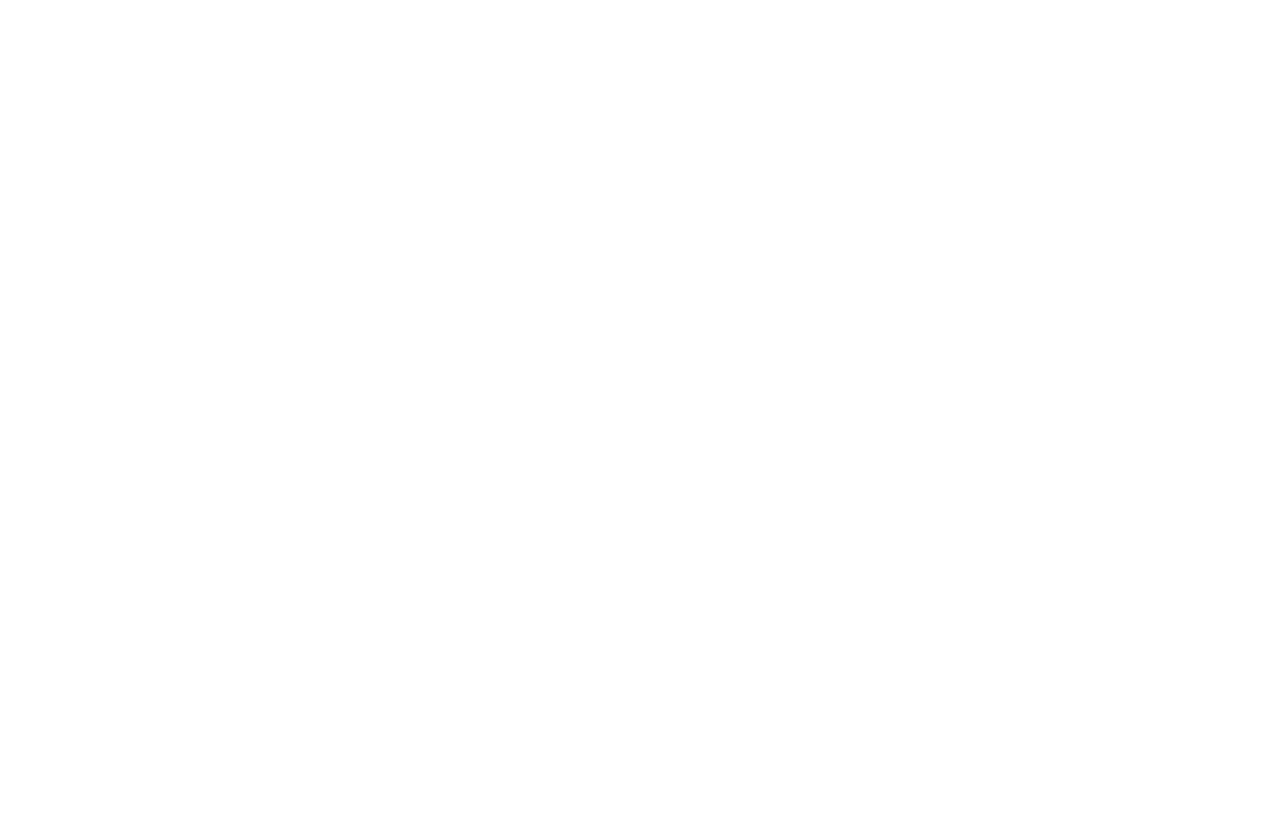
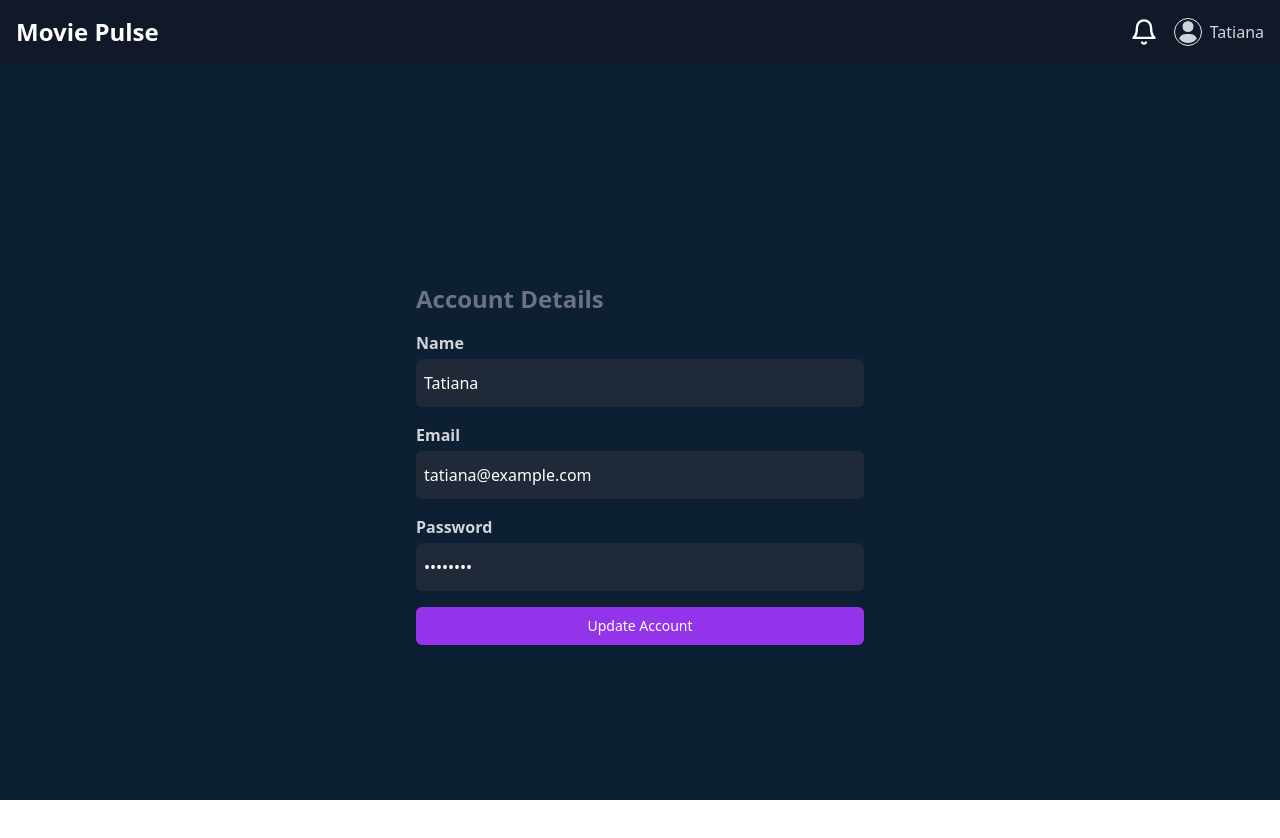
Before and after one commit to wathika-eng/moviepulse, a React (Create React App) app in the folder Frontend/: page /account in a window 1280 px wide. Before the commit this address had no page. Shown: the top 838 px of the page. Before the commit the page ends 800 px from the top, so only its background shows below. Built offline with nearby package versions, Linux system fonts and the light colour scheme.

Commit message:
solved account settings

```diff
--- a/Frontend/src/App.js
+++ b/Frontend/src/App.js
@@ -1,7 +1,8 @@
 import { BrowserRouter as Router, Routes, Route } from 'react-router-dom';
 import WelcomeScreen from './pages/Welcome';
-import Home from './pages/Home';
+import AccountDetails from './pages/AccountDetails';
 import { AppProvider } from './Contexts/AppContext';
+import Catalogue from './pages/Catalogue';
 
 function App() {
   return (
@@ -9,7 +10,8 @@ function App() {
       <Router>
         <Routes>
           <Route path='/' element={<WelcomeScreen />} />
-          <Route path='/home' element={<Home />} />
+          <Route path='/home' element={<Catalogue />} />
+          <Route path='/account' element={<AccountDetails />} />
         </Routes>
       </Router>
     </AppProvider>
--- a/Frontend/src/Components/Catalogue.js
+++ b/Frontend/src/Components/Catalogue.js
@@ -13,7 +13,6 @@ function Catalogue(){
     const { movies, isLoading } = useMovie()
 
     const handleClick = (val) => {
-        alert(val);
         setSearchQuery(val);
     }
 
--- a/Frontend/src/Components/DropdownMenu.js
+++ b/Frontend/src/Components/DropdownMenu.js
@@ -15,6 +15,10 @@ function DropdownMenu({ username }){
     setIsOpen(false);
   };
 
+  const handleHome = () => {
+    navigate('/home')
+    setIsOpen(false);
+  }
   const handleToggleTheme = () => {
     toggleTheme();
     setIsOpen(false);
@@ -37,6 +41,12 @@ function DropdownMenu({ username }){
       </button>
       {isOpen && (
         <div className="absolute right-0 mt-2 w-48 bg-gray-800 rounded-md shadow-lg py-1 border border-gray-700 z-50">
+        <button
+            className="block px-4 py-2 text-sm text-gray-300 hover:bg-gray-700 hover:text-white w-full text-left"
+            onClick={handleHome}
+          >
+            Home
+          </button>
           <button
             className="block px-4 py-2 text-sm text-gray-300 hover:bg-gray-700 hover:text-white w-full text-left"
             onClick={handleMyAccount}
--- a/Frontend/src/Components/LoginModal.js
+++ b/Frontend/src/Components/LoginModal.js
@@ -14,13 +14,13 @@ function LoginModal({ isOpen, onClose }) {
     const { name, value } = e.target;
     setFormData({...formData, [name]:value})
   }
-  const handleSubmit = (e) => {
+  const handleSubmit = async (e) => {
     e.preventDefault();
     console.log('Form Data submitted', formData);
+   const response =  isRegister ? await register({...formData, ...{last_name: 'Movie', password2: formData.password}}) : await login(formData);
 
-   const response =  isRegister ? register({...formData, ...{last_name: 'Movie', password2: formData.password}}) : login(formData);
-
-   if (response === 'Success') {
+   console.log("RESPONSE:::", response)
+   if (response === 'success') {
      navigate('/home');
      onClose();
    } else if (response === 'Error') {
@@ -41,7 +41,7 @@ function LoginModal({ isOpen, onClose }) {
         <div className='flex justify-end text-[#0d1f33] cursor-pointer' onClick={toggleIsRegister}>{isRegister? 'Login' : 'Register'}</div>
         <h2 className="text-2xl font-bold mb-6 text-center">{isRegister? 'Sign Up' : 'Sign In'}</h2>
         <form onSubmit={handleSubmit}>
-        <div className="mb-4">
+        <div className={`${isRegister ? "mb-4" : "hidden"}`}>
             <label htmlFor="username" className="block mb-2 text-sm font-medium text-gray-700">Username</label>
             <input
               type="text"
@@ -50,10 +50,9 @@ function LoginModal({ isOpen, onClose }) {
               value={formData.first_name}
               onChange={(e) => handleChange(e)}
               className="w-full p-2 border border-gray-300 rounded focus:outline-none focus:ring-2 focus:ring-purple-600"
-              required
             />
           </div>
-          <div className={`${isRegister ? "mb-4" : "hidden"}`}>
+          <div className='mb-4'>
             <label htmlFor="email" className="block mb-2 text-sm font-medium text-gray-700">Email</label>
             <input
               type="email"
@@ -62,6 +61,7 @@ function LoginModal({ isOpen, onClose }) {
               value={formData.email}
               onChange={(e) => handleChange(e)}
               className="w-full p-2 border border-gray-300 rounded focus:outline-none focus:ring-2 focus:ring-purple-600"
+              required
             />
           </div>
           <div className="mb-6">
--- a/Frontend/src/Contexts/AppContext.js
+++ b/Frontend/src/Contexts/AppContext.js
@@ -9,32 +9,28 @@ export const AppProvider = ({ children }) => {
   const [isDarkMode, setIsDarkMode] = useState(false);
   const [searchQuery, setSearchQuery] = useState('Trending');
 
-  const login = (userData) => {
-
+  const login = async (userData) => {
+    try {
+      const response = axios.post(`${BASE_URL}/login/`, userData);
+      console.log(response.data);
       setUser(userData);
-      axios.post(`${BASE_URL}/login`, userData)
-      .then(response => {
-        console.log("Login Success", response.data)
-        setUser(response.data);
-        return 'success';
-      })
-      .catch((error) => {
-        console.log("An Error Occured while Loggin in", error);
-        return 'Error';
-      })
+      return 'success';
+    } catch(err) {
+      console.log('Error while loging in', err);
+      return 'error'
+    }
   };
 
-  const register = (userData) => {
-    console.log(userData)
-    axios.post(`${BASE_URL}/signin`, userData)
-    .then((response) => {
-      console.log("Registration Success", response.data)
+  const register = async (userData) => {
+    try {
+      const response = axios.post(`${BASE_URL}/register/`, userData);
+      console.log(response.data);
+      setUser(userData);
       return 'success';
-    })
-    .catch((error) => {
-      console.log("An Error Occured While Creating User", error)
-      return 'Error';
-    })
+    } catch (err) {
+      console.log("Error while signing up", err);
+      return 'error';
+    }
   }
 
   const logout = () => {
--- /dev/null
+++ b/Frontend/src/pages/AccountDetails.js
@@ -0,0 +1,75 @@
+import React, { useState } from 'react';
+import Home from './Home';
+
+const AccountDetails = () => {
+  const [accountDetails, setAccountDetails] = useState({
+    name: 'Tatiana',
+    email: 'tatiana@example.com',
+    password: '********',
+  });
+
+  const handleInputChange = (e) => {
+    const { name, value } = e.target;
+    setAccountDetails(prev => ({ ...prev, [name]: value }));
+  };
+
+  const handleSubmit = (e) => {
+    e.preventDefault();
+    // Here you would typically make an API call to update the account details
+    console.log('Updated account details:', accountDetails);
+    // Show a success message to the user
+    alert('Account details updated successfully!');
+  };
+
+  return (
+    <Home>
+        <div className='px-4  h-full flex  items-center '>
+            <div className="max-w-md mx-auto w-full">
+            <h2 className="text-2xl font-bold mb-4 text-gray-500">Account Details</h2>
+            <form onSubmit={handleSubmit} className="space-y-4">
+                <div>
+                <label htmlFor="name" className="block font-bold   text-gray-300">Name</label>
+                <input
+                    type="text"
+                    id="name"
+                    name="name"
+                    value={accountDetails.name}
+                    onChange={handleInputChange}
+                    className="mt-1 block w-full rounded-md h-12 px-2 bg-gray-800 border-gray-700 text-white shadow-sm focus:border-purple-500 focus:ring focus:ring-purple-500 focus:ring-opacity-50"
+                />
+                </div>
+                <div>
+                <label htmlFor="email" className="block font-bold   text-gray-300">Email</label>
+                <input
+                    type="email"
+                    id="email"
+                    name="email"
+                    value={accountDetails.email}
+                    onChange={handleInputChange}
+                    className="mt-1 block w-full rounded-md h-12 px-2 bg-gray-800 border-gray-700 text-white shadow-sm focus:border-purple-500 focus:ring focus:ring-purple-500 focus:ring-opacity-50"
+                />
+                </div>
+                <div>
+                <label htmlFor="password" className="block font-bold   text-gray-300">Password</label>
+                <input
+                    type="password"
+                    id="password"
+                    name="password"
+                    value={accountDetails.password}
+                    onChange={handleInputChange}
+                    className="mt-1 block w-full rounded-md h-12 px-2 bg-gray-800 border-gray-700 text-white shadow-sm focus:border-purple-500 focus:ring focus:ring-purple-500 focus:ring-opacity-50"
+                />
+                </div>
+                <div>
+                <button type="submit" className="w-full flex justify-center py-2 px-4 border border-transparent rounded-md shadow-sm text-sm font-medium text-white bg-purple-600 hover:bg-purple-700 focus:outline-none focus:ring-2 focus:ring-offset-2 focus:ring-purple-500">
+                    Update Account
+                </button>
+                </div>
+            </form>
+            </div>
+        </div>
+    </Home>
+  );
+};
+
+export default AccountDetails;
--- /dev/null
+++ b/Frontend/src/pages/Catalogue.js
@@ -0,0 +1,49 @@
+import React, { useEffect, useState } from 'react'
+import { Link } from 'react-router-dom';
+import axios from 'axios';
+import Search from '../Components/UI/Search';
+import Card from '../Components/UI/Card';
+import Loading from '../Components/Loading';
+import { useApp } from '../Contexts/AppContext';
+import useMovie from '../Hooks/useMovie';
+import Home from './Home';
+
+
+function Catalogue(){
+    const { setSearchQuery, searchQuery, user } = useApp();
+    const { movies, isLoading } = useMovie()
+
+    const handleClick = (val) => {
+        setSearchQuery(val);
+    }
+
+    return (
+        <Home>
+            <div className="h-full space-y-4 px-4">
+                <div className="flex justify-start text-gray-300">
+                    <div className="flex items-center space-x-6">
+                        <nav>
+                            <ul className="flex space-x-6">
+                                <li onClick={()=>handleClick('Movies')} className="hover:text-purple-400">Movies</li>
+                                <li onClick={(e)=>handleClick('Series')} className="hover:text-purple-400">Series</li>
+                                <li onClick={(e)=>handleClick('Documentaries')} className="hover:text-purple-400">Documentaries</li>
+                            </ul>
+                        </nav>
+                    </div>
+                </div>
+                <Search />
+
+                <div className='ml-6 mt-16 text-white font-bold text-3xl'>{searchQuery}</div>
+                {
+                    isLoading ? ( <Loading />) : (
+                        <div className={`md:grid ${user ? 'grid-cols-4' : 'grid-cols-5'}`}>
+                            {movies.map(movie => <Card movie={movie} />)}
+                        </div>
+                    )
+                }
+            </div>
+        </Home>
+    );
+};
+
+export default Catalogue;
--- a/Frontend/src/pages/Home.js
+++ b/Frontend/src/pages/Home.js
@@ -4,17 +4,17 @@ import Catalogue from "../Components/Catalogue";
 import { useApp } from "../Contexts/AppContext";
 import Header from "../Components/Header";
 
-function Home() {
+function Home({ children }) {
     const { user } = useApp();
 
     return (
-        <div className="md:flex flex-row ">
+        <div className="md:flex flex-row h-lvh">
                 <div className={`${user ? 'hidden md:flex' : 'hidden'}`}>
                     <SidebarPage />
                 </div>
             <div className={`${user ? 'md:ml-44 basis-11/12' : 'w-full'} bg-[#0d1f33]`}>
                 <Header  />
-                <Catalogue />
+                {children}
             </div>
         </div>
     );
```
